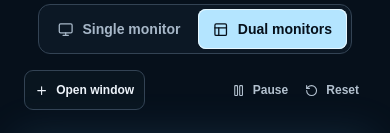
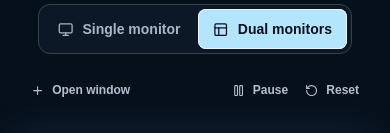
Before and after one commit to tvr-works/frame-site, a React (Vite) app: page / in a window 390 px wide. Shown: the part 227-360 px from the top of the page. Built offline with nearby package versions, Linux system fonts and the light colour scheme; a web font is replaced by a local one.

Commit message:
Match Open window styling to the other demo actions

```diff
--- a/src/App.tsx
+++ b/src/App.tsx
@@ -242,7 +242,7 @@ export default function App() {
           >
             <div className="demo-top-row">
               <div className="open-control">
-                <Button variant="outline" onClick={() => act({ type: "create" })}>
+                <Button variant="ghost" size="sm" onClick={() => act({ type: "create" })}>
                   <Plus />
                   Open window
                 </Button>
--- a/src/styles.css
+++ b/src/styles.css
@@ -994,7 +994,7 @@ a:hover {
   .utility-controls {
     gap: 3px;
   }
-  .utility-controls .ui-button {
+  .demo-top-row .ui-button {
     padding-inline: 8px;
   }
   .ui-toggle {
@@ -1099,15 +1099,10 @@ a:hover {
     gap: 16px;
     margin-bottom: 24px;
   }
-  .utility-controls .ui-button {
+  .demo-top-row .ui-button {
     font-size: 12px;
     min-height: 40px;
     padding-inline: 6px;
-  }
-  .open-control .ui-button {
-    font-size: 12px;
-    min-height: 40px;
-    padding-inline: 10px;
   }
   .demo-stage {
     margin: 0 -8px;
@@ -1232,14 +1227,10 @@ a:hover {
   .utility-controls {
     gap: 1px;
   }
-  .utility-controls .ui-button {
+  .demo-top-row .ui-button {
     font-size: 11px;
     gap: 4px;
     padding-inline: 5px;
-  }
-  .open-control .ui-button {
-    padding-inline: 8px;
-    font-size: 11px;
   }
   .window-focus > svg {
     display: none;
```
Also changed, not shown: public/social-card.png, 1 other file (tests, documents, lock files or other folders).
